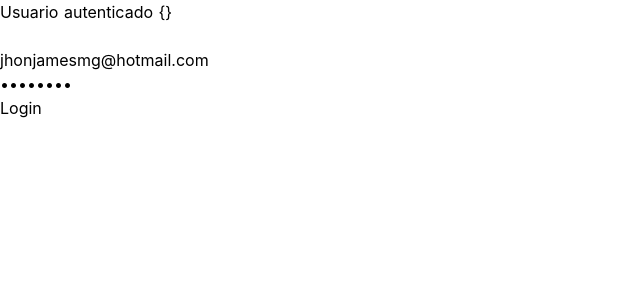
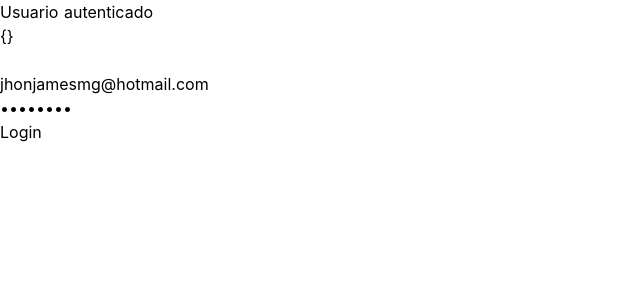
Before and after one commit to programando/ProjectTaskAdmin-Nuxt-V.2.15.Mar.2021, a Nuxt app: page /login in a window 1280 px wide. Shown: the top 300 px of the page, without its empty margins (0-640 px from the left). Built offline with nearby package versions, Linux system fonts and the light colour scheme; no server answers.

Commit message:
Login - Sanctum

```diff
--- a/pages/login.vue
+++ b/pages/login.vue
@@ -1,8 +1,13 @@
 <template>
   <div>
-      Usuario autenticado
+
+      Usuario autenticado <br>
       {{ user }}
-      <form @submit.prevent="login"> <br>
+<br>
+          <button v-if="user.email" class="px-4 py-2 font-bold text-white bg-blue-500 rounded hover:bg-blue-700"
+        @click="logout" > Cerrar sesión</button>
+
+      <form   v-else @submit.prevent="login"> <br>
           <input  v-model="form.email" type="email" placeholder="email"> <br>
           <input  v-model="form.password" type="password" placeholder="password"><br>
           <button > Login</button>
@@ -20,16 +25,33 @@ export default {
           password:'password',
       }
   }),
+  created(){
+        this.usuarioAutenticado();
+  },
 
   methods: {
+        logout() {
+            Users.logout()
+            .then ( () => {
+                this.user = {};
+            })
+        },
+        usuarioAutenticado(){
+                Users.auth()
+                .then ( response => {
+                   this.user = response.data;
+                })
+        },
         login() {
-            Users.login ( this.form )
-            .then( response =>{
-                console.log(  response);
-            })
-
-        }
-  },
+                Users.getCokie()
+                .then ( ()=> {
+                     Users.login ( this.form )
+                      .then( response =>{
+                        this.user = response.data;
+                    })
+                })
+             }
+    }
 
 
 }
```
